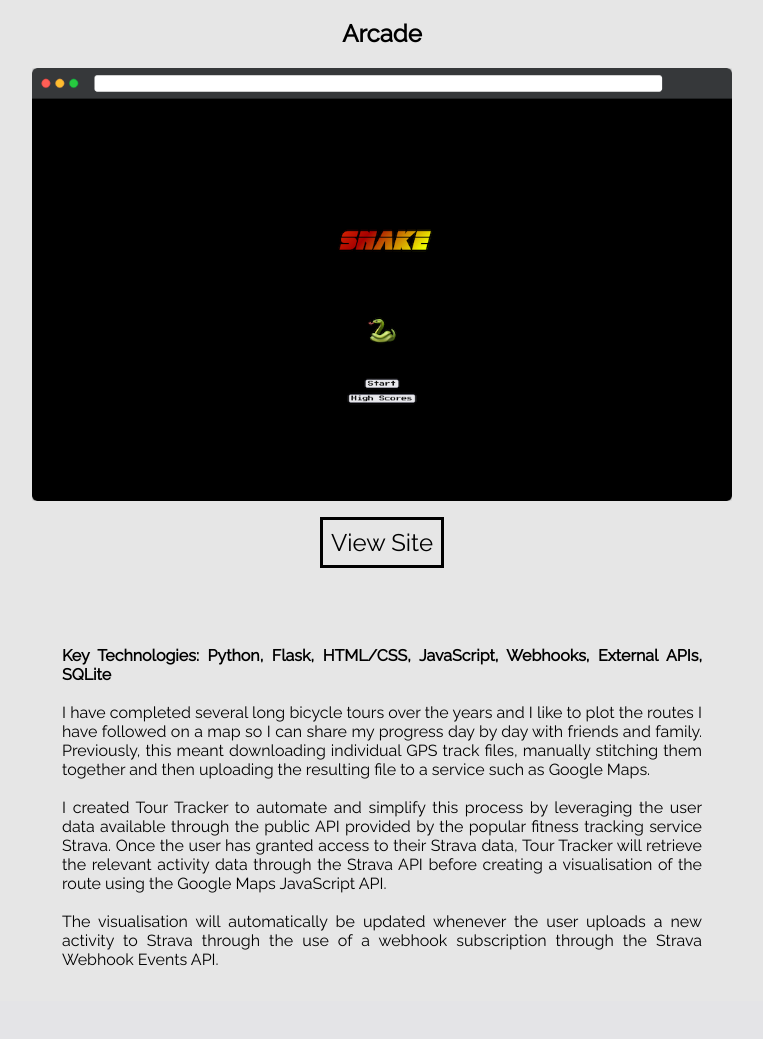
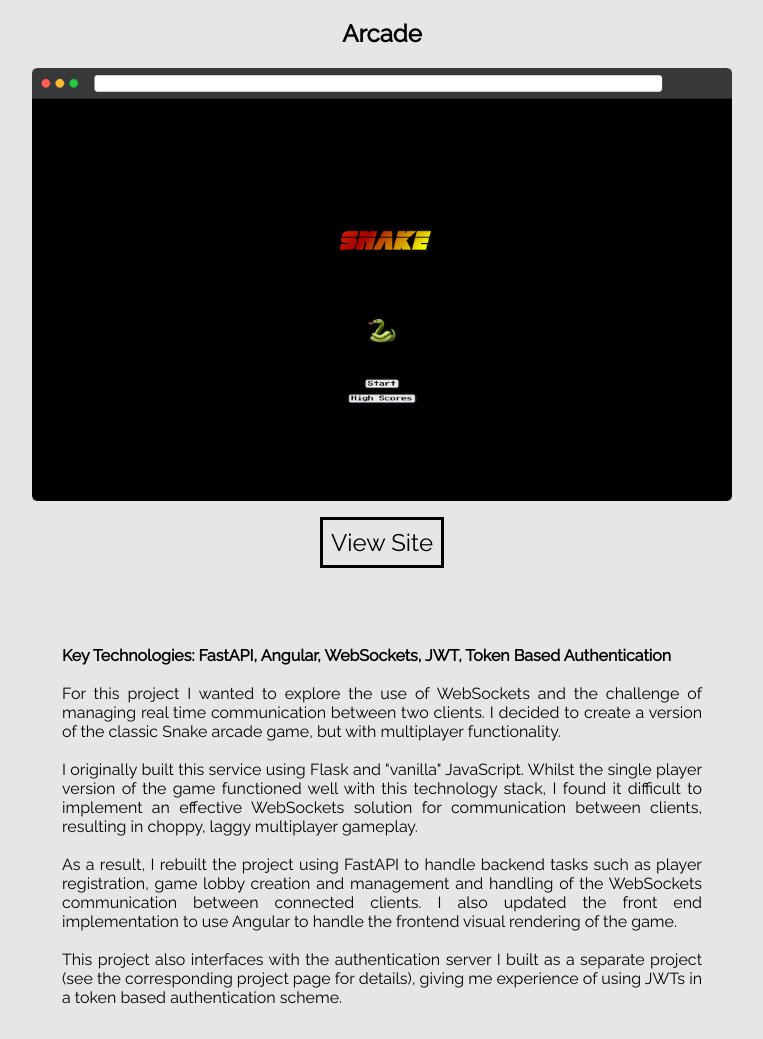
Before and after one commit to tw-smith/portfolio, a Flask app: page /projects/arcade in a window 1280 px wide. Shown: the part 51-1090 px from the top of the page, without its empty margins (258-1021 px from the left). Before the commit the page ends 1017 px from the top, so only its background shows below. Run offline with Flask 2, Linux system fonts and the light colour scheme.

Commit message:
adds additional project description text

```diff
--- a/app/routes.py
+++ b/app/routes.py
@@ -95,4 +95,14 @@ def cyclingsouth():
 
 @app.route('/projects/authserver', methods=['GET'])
 def authserver():
-    return render_template('authserver.html')
+    return render_template('authserver_template.html',
+                           project_title='Authentication Server',
+                           project_image_url='../static/authserver_home_screely.png',
+                           project_website={
+                               'url': 'https://github.com/tw-smith/auth-server',
+                               'desc': 'github.com/tw-smith/auth-server'
+                           },
+                           project_repo=[{
+                               'url': 'https://github.com/tw-smith/auth-server',
+                               'desc': 'github.com/tw-smith/auth-server'
+                           }])
--- a/app/templates/arcade_template.html
+++ b/app/templates/arcade_template.html
@@ -1,17 +1,18 @@
 {% extends 'project_template.html' %}
 {% block project_description %}
-    <b>Key Technologies: Python, Flask, HTML/CSS, JavaScript, Webhooks, External APIs, SQLite</b>
+    <b>Key Technologies: FastAPI, Angular, WebSockets, JWT, Token Based Authentication</b>
     <br><br>
-    I have completed several long bicycle tours over the years and I like to
-    plot the routes I have followed on a map so I can share my progress day by day with friends and family.
-    Previously, this meant downloading individual GPS track files, manually stitching them together and then
-    uploading the resulting file to a service such as Google Maps.
+    For this project I wanted to explore the use of WebSockets and the challenge of managing real time communication between
+    two clients. I decided to create a version of the classic Snake arcade game, but with multiplayer functionality.
     <br><br>
-    I created Tour Tracker to automate and simplify this process by leveraging the user data available
-    through the public API provided by the popular fitness tracking service Strava. Once the user has
-    granted access to their Strava data, Tour Tracker will retrieve the relevant activity data through the
-    Strava API before creating a visualisation of the route using the Google Maps JavaScript API.
+    I originally built this service using Flask and "vanilla" JavaScript. Whilst the single player version of the game
+    functioned well with this technology stack, I found it difficult to implement an effective WebSockets solution for
+    communication between clients, resulting in choppy, laggy multiplayer gameplay.
     <br><br>
-    The visualisation will automatically be updated whenever the user uploads a new activity to Strava
-    through the use of a webhook subscription through the Strava Webhook Events API.
+    As a result, I rebuilt the project using FastAPI to handle backend tasks such as player registration, game lobby
+    creation and management and handling of the WebSockets communication between connected clients. I also updated the
+    front end implementation to use Angular to handle the frontend visual rendering of the game.
+    <br><br>
+    This project also interfaces with the authentication server I built as a separate project (see the corresponding
+    project page for details), giving me experience of using JWTs in a token based authentication scheme.
 {% endblock %}
```
Also changed, not shown: app/templates/authserver_template.html (added, +18 -0 lines).
